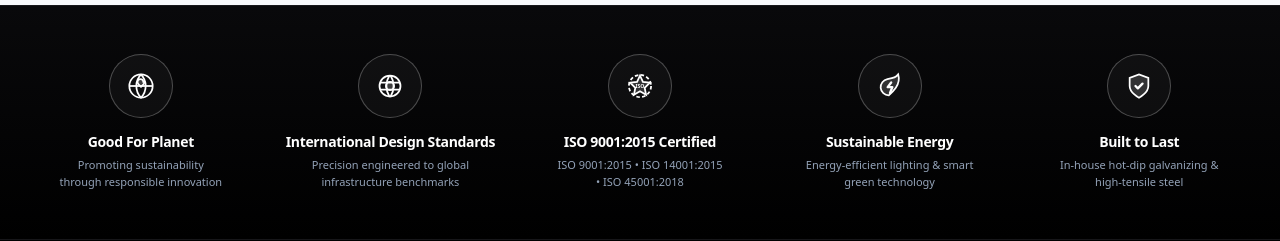
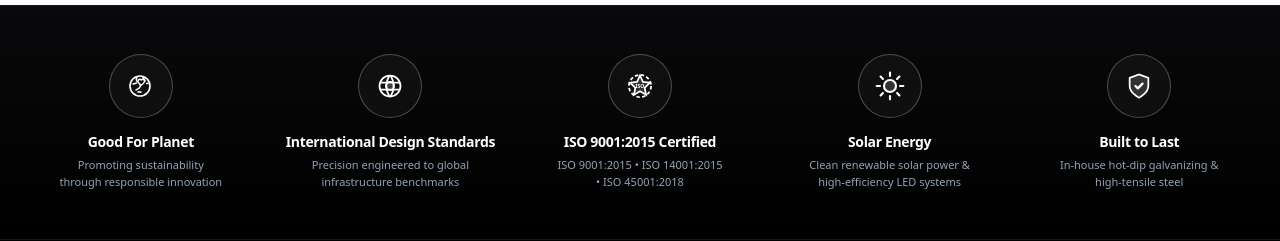
Before and after one commit to Harshit-SSPL/HarshitSSPL, a Next.js app in the folder frontend/: page / in a window 1280 px wide. Shown: the part 5123-5364 px from the top of the page. Built offline with nearby package versions, Linux system fonts and the light colour scheme; no server answers.

Commit message:
feat: match Good For Planet icon to exact Wipro design with globe & heart and update Sustainable Energy to Solar Energy with radiant sun icon

```diff
--- a/frontend/components/ui/footer-section.tsx
+++ b/frontend/components/ui/footer-section.tsx
@@ -63,11 +63,24 @@ export function Footerdemo() {
       title: "Good For Planet",
       subtitle: "Promoting sustainability through responsible innovation",
       icon: (
-        <svg className="w-7 h-7 text-white stroke-[1.5]" viewBox="0 0 24 24" fill="none" stroke="currentColor">
-          <circle cx="12" cy="12" r="10" />
-          <path d="M12 2a14.5 14.5 0 0 0 0 20 14.5 14.5 0 0 0 0-20" />
-          <path d="M2 12h20" />
-          <path d="M15 8.5c0 1.2-1.5 2.8-3 4.2-1.5-1.4-3-3-3-4.2a2.5 2.5 0 0 1 5 0z" fill="rgba(255,255,255,0.2)" />
+        <svg className="w-8 h-8 text-white" viewBox="0 0 32 32" fill="none" stroke="currentColor" strokeWidth="1.6" strokeLinecap="round" strokeLinejoin="round">
+          {/* Earth Circle Outline */}
+          <circle cx="15" cy="16" r="10" />
+          {/* Continent Lines */}
+          <path d="M12 7c-1 2-1 4 1 5s3 3 2 5-3 2-4 3" />
+          <path d="M18 7.5c.5 1.5 2 2 2 3.5" />
+          <path d="M8 14c1.5 0 2-1 3.5-1" />
+          <path d="M13 22c1.5-.5 2.5.5 3 0" />
+          {/* Overlapping Heart on Right */}
+          <path
+            d="M21 12.5c-1.2-1.5-3.2-1.2-4 0-.8-1.2-2.8-1.5-4 0-1.5 1.8 0 4.2 4 7 4-2.8 5.5-5.2 4-7z"
+            transform="translate(4, 1) scale(0.72)"
+            fill="#09090b"
+            stroke="currentColor"
+            strokeWidth="2"
+          />
+          {/* Heart Highlight Reflection */}
+          <path d="M21.5 13.5c.6-.4 1.2-.3 1.5.2" stroke="currentColor" strokeWidth="1.4" />
         </svg>
       ),
     },
@@ -95,12 +108,21 @@ export function Footerdemo() {
       ),
     },
     {
-      title: "Sustainable Energy",
-      subtitle: "Energy-efficient lighting & smart green technology",
+      title: "Solar Energy",
+      subtitle: "Clean renewable solar power & high-efficiency LED systems",
       icon: (
-        <svg className="w-7 h-7 text-white stroke-[1.5]" viewBox="0 0 24 24" fill="none" stroke="currentColor">
-          <path d="M11 20A7 7 0 0 1 9.8 6.1C15.5 5 17 4.5 19 2c1 3.5.5 8-2 11.5-1.5 2.1-3.6 4.5-6 6.5Z" fill="rgba(255,255,255,0.15)" />
-          <path d="M13 9l-3 4h4l-2 5" strokeWidth="2" strokeLinecap="round" strokeLinejoin="round" />
+        <svg className="w-8 h-8 text-white" viewBox="0 0 24 24" fill="none" stroke="currentColor" strokeWidth="1.6" strokeLinecap="round" strokeLinejoin="round">
+          {/* Central Sun Circle */}
+          <circle cx="12" cy="12" r="4.5" fill="rgba(255,255,255,0.15)" />
+          {/* Radiant Solar Rays */}
+          <line x1="12" y1="2" x2="12" y2="4.5" />
+          <line x1="12" y1="19.5" x2="12" y2="22" />
+          <line x1="2" y1="12" x2="4.5" y2="12" />
+          <line x1="19.5" y1="12" x2="22" y2="12" />
+          <line x1="4.93" y1="4.93" x2="6.7" y2="6.7" />
+          <line x1="17.3" y1="17.3" x2="19.07" y2="19.07" />
+          <line x1="4.93" y1="19.07" x2="6.7" y2="17.3" />
+          <line x1="17.3" y1="6.7" x2="19.07" y2="4.93" />
         </svg>
       ),
     },
```
